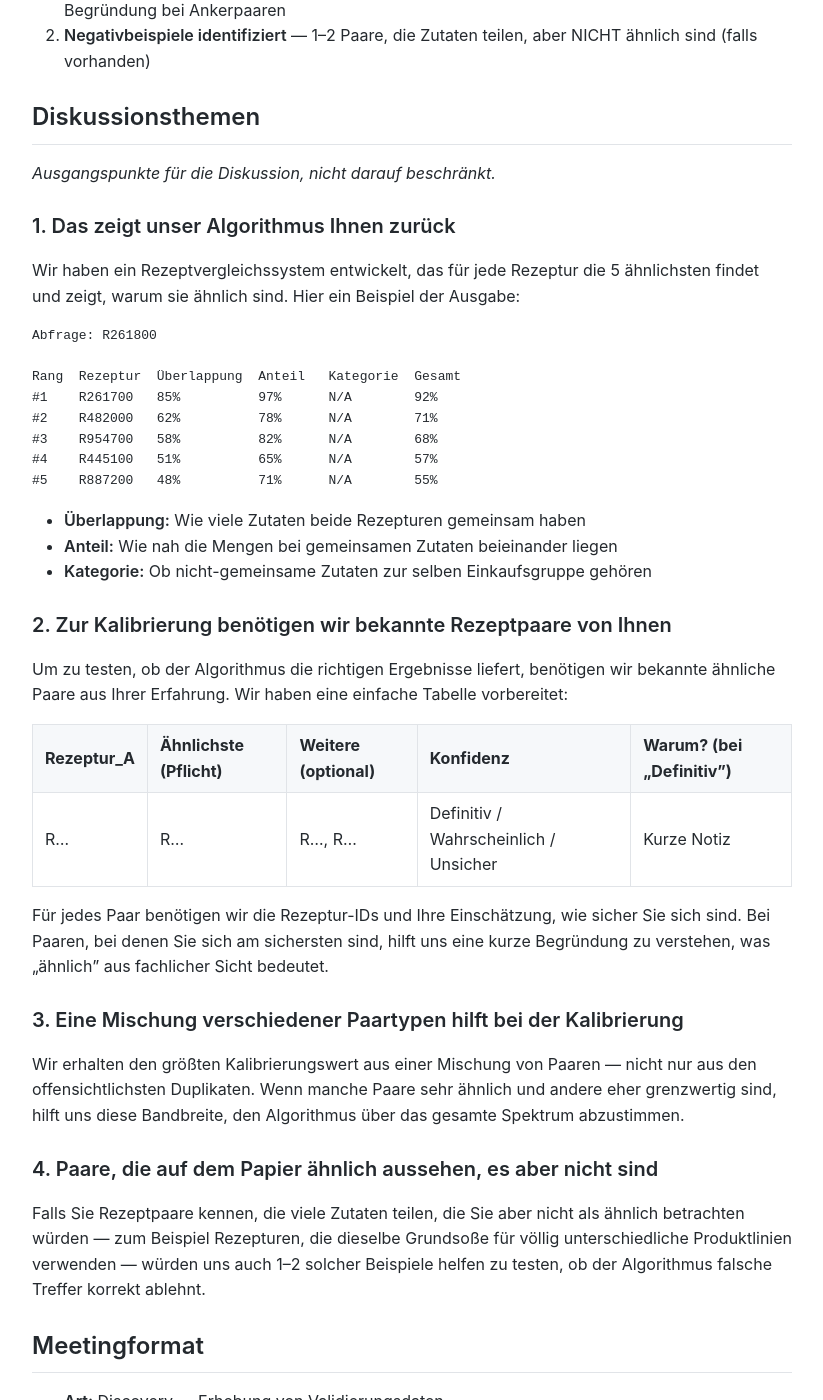
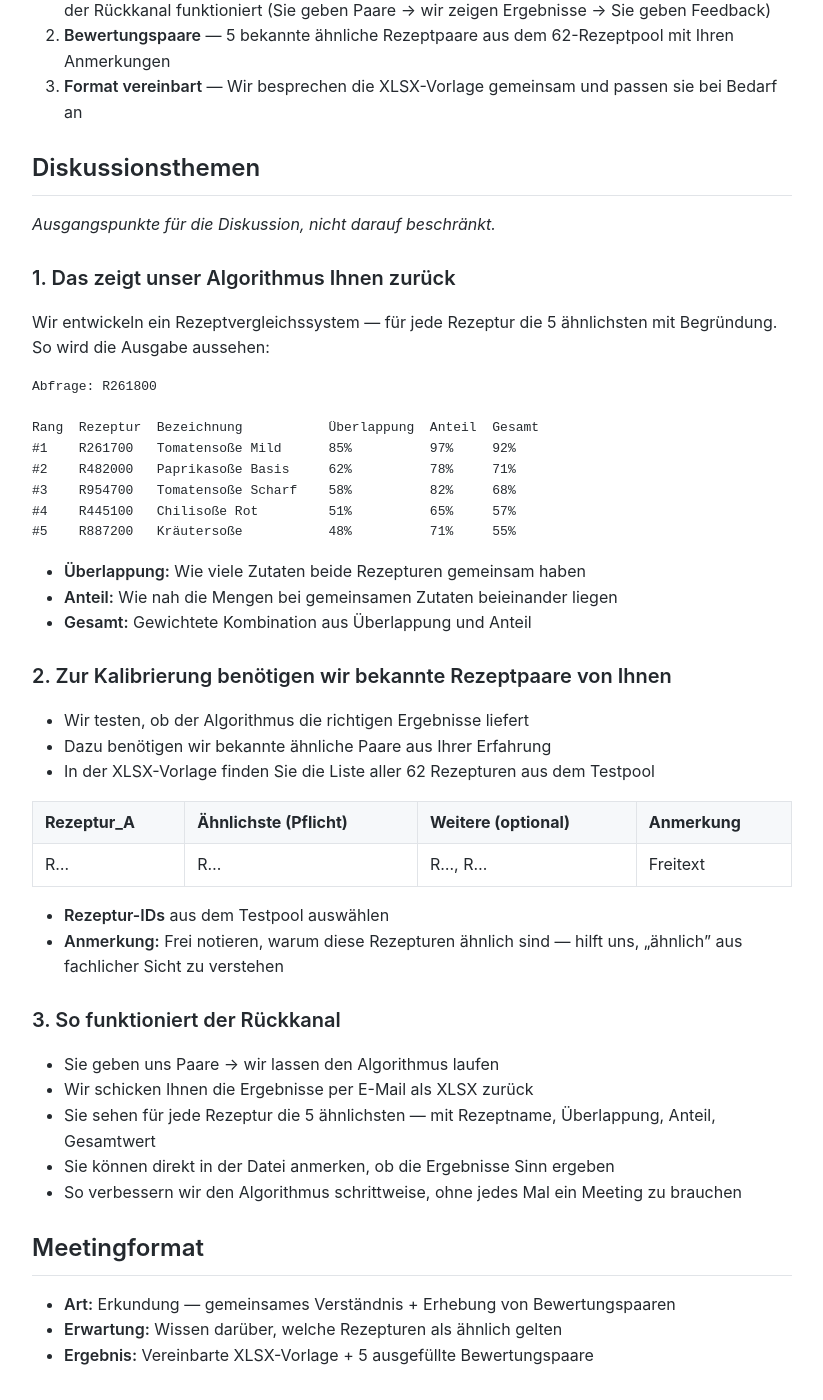
Before and after one commit to MariusWilsch/public-wilsch-ai-pages, a Jekyll site: the page built from project/avo_fullstack/meeting-agenda-behrens-validation.md, in a window 1280 px wide and 1400 px high, scrolled down 584 px. Shown: the whole window, without its empty margins (228-1051 px from the left). Built offline with Jekyll 4.4.1, drawn with Linux system fonts in a browser that asks for light colours; our own code applies the rules of GitHub Pages for plain Markdown files; some of the changed text lies outside the part shown.

Commit message:
Sync from hippocampus 2026-02-11

````diff
--- a/project/avo_fullstack/meeting-agenda-behrens-validation.md
+++ b/project/avo_fullstack/meeting-agenda-behrens-validation.md
@@ -7,10 +7,11 @@ publish: true
 
 ## Meetingziel
 
-Validierungsdaten von Herrn Behrens erhalten, um den Rezeptähnlichkeits-Algorithmus zu kalibrieren und zu testen.
+Wir bauen ein gemeinsames Verständnis auf, wie der Validierungsprozess für den Rezeptähnlichkeits-Algorithmus funktioniert, und erheben erste Bewertungspaare.
 
-1. **Bewertungspaare erhalten** — 5 bekannte ähnliche Rezeptpaare mit Konfidenzangabe und Begründung bei Ankerpaaren
-2. **Negativbeispiele identifiziert** — 1–2 Paare, die Zutaten teilen, aber NICHT ähnlich sind (falls vorhanden)
+1. **Gemeinsames Verständnis** — Wir besprechen, warum wir Ihre Einschätzung brauchen und wie der Rückkanal funktioniert (Sie geben Paare → wir zeigen Ergebnisse → Sie geben Feedback)
+2. **Bewertungspaare** — 5 bekannte ähnliche Rezeptpaare aus dem 62-Rezeptpool mit Ihren Anmerkungen
+3. **Format vereinbart** — Wir besprechen die XLSX-Vorlage gemeinsam und passen sie bei Bedarf an
 
 ## Diskussionsthemen
 
@@ -18,46 +19,49 @@ Validierungsdaten von Herrn Behrens erhalten, um den Rezeptähnlichkeits-Algorit
 
 ### 1. Das zeigt unser Algorithmus Ihnen zurück
 
-Wir haben ein Rezeptvergleichssystem entwickelt, das für jede Rezeptur die 5 ähnlichsten findet und zeigt, warum sie ähnlich sind. Hier ein Beispiel der Ausgabe:
+Wir entwickeln ein Rezeptvergleichssystem — für jede Rezeptur die 5 ähnlichsten mit Begründung. So wird die Ausgabe aussehen:
 
 ```
 Abfrage: R261800
 
-Rang  Rezeptur  Überlappung  Anteil   Kategorie  Gesamt
-#1    R261700   85%          97%      N/A        92%
-#2    R482000   62%          78%      N/A        71%
-#3    R954700   58%          82%      N/A        68%
-#4    R445100   51%          65%      N/A        57%
-#5    R887200   48%          71%      N/A        55%
+Rang  Rezeptur  Bezeichnung           Überlappung  Anteil  Gesamt
+#1    R261700   Tomatensoße Mild      85%          97%     92%
+#2    R482000   Paprikasoße Basis     62%          78%     71%
+#3    R954700   Tomatensoße Scharf    58%          82%     68%
+#4    R445100   Chilisoße Rot         51%          65%     57%
+#5    R887200   Kräutersoße           48%          71%     55%
 ```
 
 - **Überlappung:** Wie viele Zutaten beide Rezepturen gemeinsam haben
 - **Anteil:** Wie nah die Mengen bei gemeinsamen Zutaten beieinander liegen
-- **Kategorie:** Ob nicht-gemeinsame Zutaten zur selben Einkaufsgruppe gehören
+- **Gesamt:** Gewichtete Kombination aus Überlappung und Anteil
 
 ### 2. Zur Kalibrierung benötigen wir bekannte Rezeptpaare von Ihnen
 
-Um zu testen, ob der Algorithmus die richtigen Ergebnisse liefert, benötigen wir bekannte ähnliche Paare aus Ihrer Erfahrung. Wir haben eine einfache Tabelle vorbereitet:
+- Wir testen, ob der Algorithmus die richtigen Ergebnisse liefert
+- Dazu benötigen wir bekannte ähnliche Paare aus Ihrer Erfahrung
+- In der XLSX-Vorlage finden Sie die Liste aller 62 Rezepturen aus dem Testpool
 
-| Rezeptur_A | Ähnlichste (Pflicht) | Weitere (optional) | Konfidenz | Warum? (bei „Definitiv") |
-|------------|---------------------|-------------------|-----------|--------------------------|
-| R...       | R...                | R..., R...        | Definitiv / Wahrscheinlich / Unsicher | Kurze Notiz |
+| Rezeptur_A | Ähnlichste (Pflicht) | Weitere (optional) | Anmerkung |
+|------------|---------------------|-------------------|-----------|
+| R...       | R...                | R..., R...        | Freitext  |
 
-Für jedes Paar benötigen wir die Rezeptur-IDs und Ihre Einschätzung, wie sicher Sie sich sind. Bei Paaren, bei denen Sie sich am sichersten sind, hilft uns eine kurze Begründung zu verstehen, was „ähnlich" aus fachlicher Sicht bedeutet.
+- **Rezeptur-IDs** aus dem Testpool auswählen
+- **Anmerkung:** Frei notieren, warum diese Rezepturen ähnlich sind — hilft uns, „ähnlich" aus fachlicher Sicht zu verstehen
 
-### 3. Eine Mischung verschiedener Paartypen hilft bei der Kalibrierung
+### 3. So funktioniert der Rückkanal
 
-Wir erhalten den größten Kalibrierungswert aus einer Mischung von Paaren — nicht nur aus den offensichtlichsten Duplikaten. Wenn manche Paare sehr ähnlich und andere eher grenzwertig sind, hilft uns diese Bandbreite, den Algorithmus über das gesamte Spektrum abzustimmen.
-
-### 4. Paare, die auf dem Papier ähnlich aussehen, es aber nicht sind
-
-Falls Sie Rezeptpaare kennen, die viele Zutaten teilen, die Sie aber nicht als ähnlich betrachten würden — zum Beispiel Rezepturen, die dieselbe Grundsoße für völlig unterschiedliche Produktlinien verwenden — würden uns auch 1–2 solcher Beispiele helfen zu testen, ob der Algorithmus falsche Treffer korrekt ablehnt.
+- Sie geben uns Paare → wir lassen den Algorithmus laufen
+- Wir schicken Ihnen die Ergebnisse per E-Mail als XLSX zurück
+- Sie sehen für jede Rezeptur die 5 ähnlichsten — mit Rezeptname, Überlappung, Anteil, Gesamtwert
+- Sie können direkt in der Datei anmerken, ob die Ergebnisse Sinn ergeben
+- So verbessern wir den Algorithmus schrittweise, ohne jedes Mal ein Meeting zu brauchen
 
 ## Meetingformat
 
-- **Art:** Discovery — Erhebung von Validierungsdaten
-- **Erwartung:** Herr Behrens kommt mit Wissen darüber, welche Rezepturen er als ähnlich betrachtet
-- **Ergebnis:** Ausgefüllte Bewertungstabelle + optionale Negativbeispiele
+- **Art:** Erkundung — gemeinsames Verständnis + Erhebung von Bewertungspaaren
+- **Erwartung:** Wissen darüber, welche Rezepturen als ähnlich gelten
+- **Ergebnis:** Vereinbarte XLSX-Vorlage + 5 ausgefüllte Bewertungspaare
 
 ## Verknüpfungen
 
````
Also changed, not shown: project/avo_fullstack/design-doc-sossen-sourcing-poc.md (+37 -15 lines).
